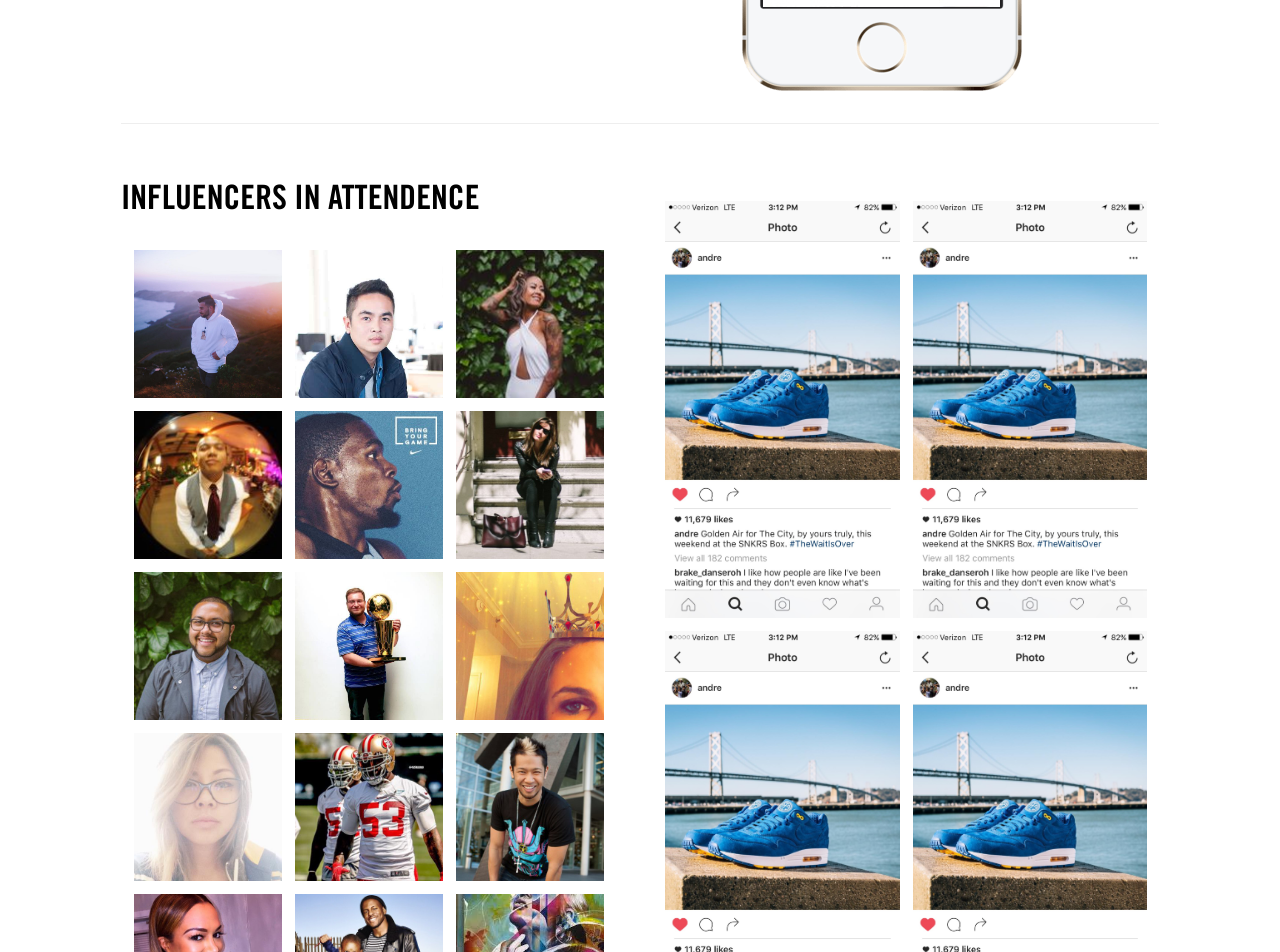
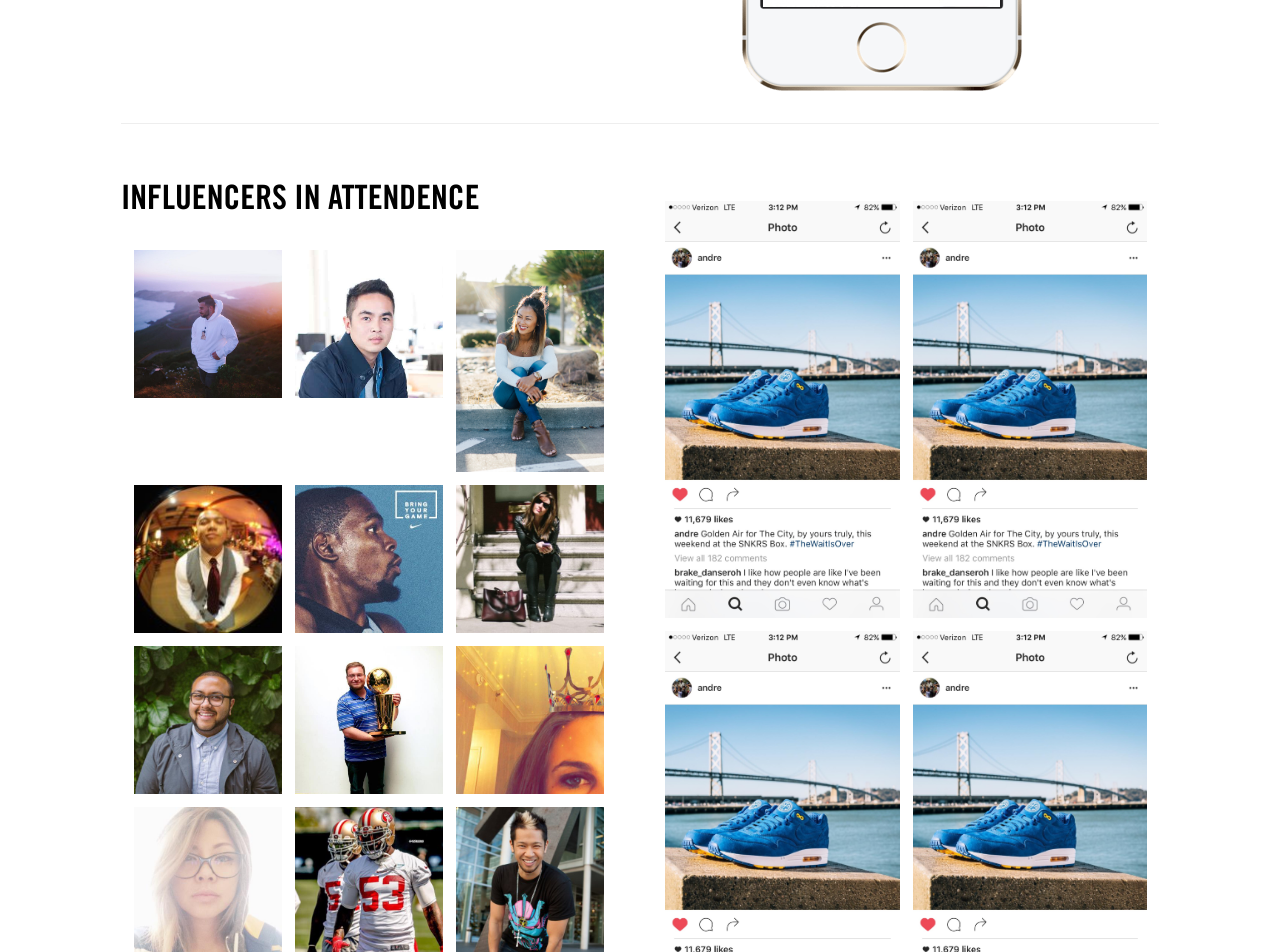
Before and after one commit to PHironaka/bream, a Jekyll site: the page built from _sf/nike-plus-snkrs-presents-golden-air-box.markdown, in a window 1280 px wide. Shown: the part 986-1938 px from the top of the page. Built offline with Jekyll 4.4.1, drawn with Linux system fonts in a browser that asks for light colours; a script that is not in the unit is left out; comment, search, counter and statistics services are not loaded.

Commit message:
Updated Gofitjo

```diff
--- a/_influencers/gofitjo.markdown
+++ b/_influencers/gofitjo.markdown
@@ -2,7 +2,7 @@
 title: gofitjo
 date: 2016-07-25 06:13:00 Z
 city: SF
-image: "/uploads/13743091_160345751041444_1253866143_a.jpg"
+image: "/uploads/static1.squarespace.jpg"
 instagram: 30.9k followers
 events:
   name: Nike+ SNKRS Presents Golden Air BOX
```
